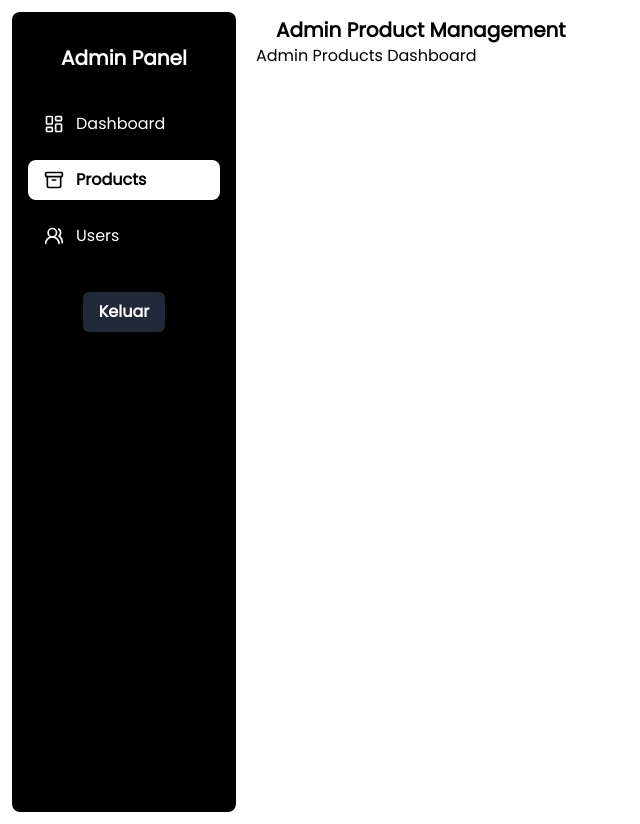
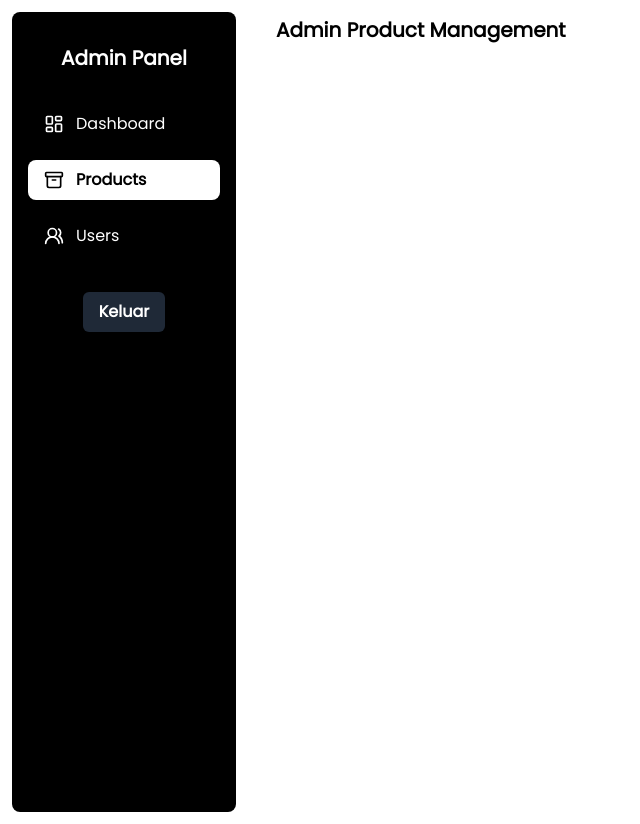
Before and after one commit to tianreformis/ecommerce-nextjs-staging, a Next.js app: page /admin/products in a window 1280 px wide. Shown: the whole page, without its empty margins (0-640 px from the left). Built offline with nearby package versions, Linux system fonts and the light colour scheme.

Commit message:
adding some data

```diff
--- a/src/components/layouts/AdminLayout/index.tsx
+++ b/src/components/layouts/AdminLayout/index.tsx
@@ -1,4 +1,4 @@
-import Sidebar from "@/components/ui/sidebar";
+import Sidebar from "@/components/ui/Sidebar";
 import { LayoutDashboard, Archive, Users2 } from 'lucide-react';
 import Head from "next/head";
 
--- a/src/pages/admin/products/index.tsx
+++ b/src/pages/admin/products/index.tsx
@@ -7,7 +7,7 @@ const AdminProductDashboard = () => {
         dashboardHeaderTitle="Admin Product Management"
         >
             <div>
-                Admin Products Dashboard
+
             </div>
         </AdminLayout>
     )
--- a/src/pages/admin/profile/index.tsx
+++ b/src/pages/admin/profile/index.tsx
@@ -1,7 +1,7 @@
 const AdminProfileDashboard = () => {
 
     <div>
-        Admin Users Dashboard
+
     </div>
 }
 
```
Also changed, not shown: src/components/ui/Sidebar/index.tsx (renamed from src/components/ui/sidebar/index.tsx).
